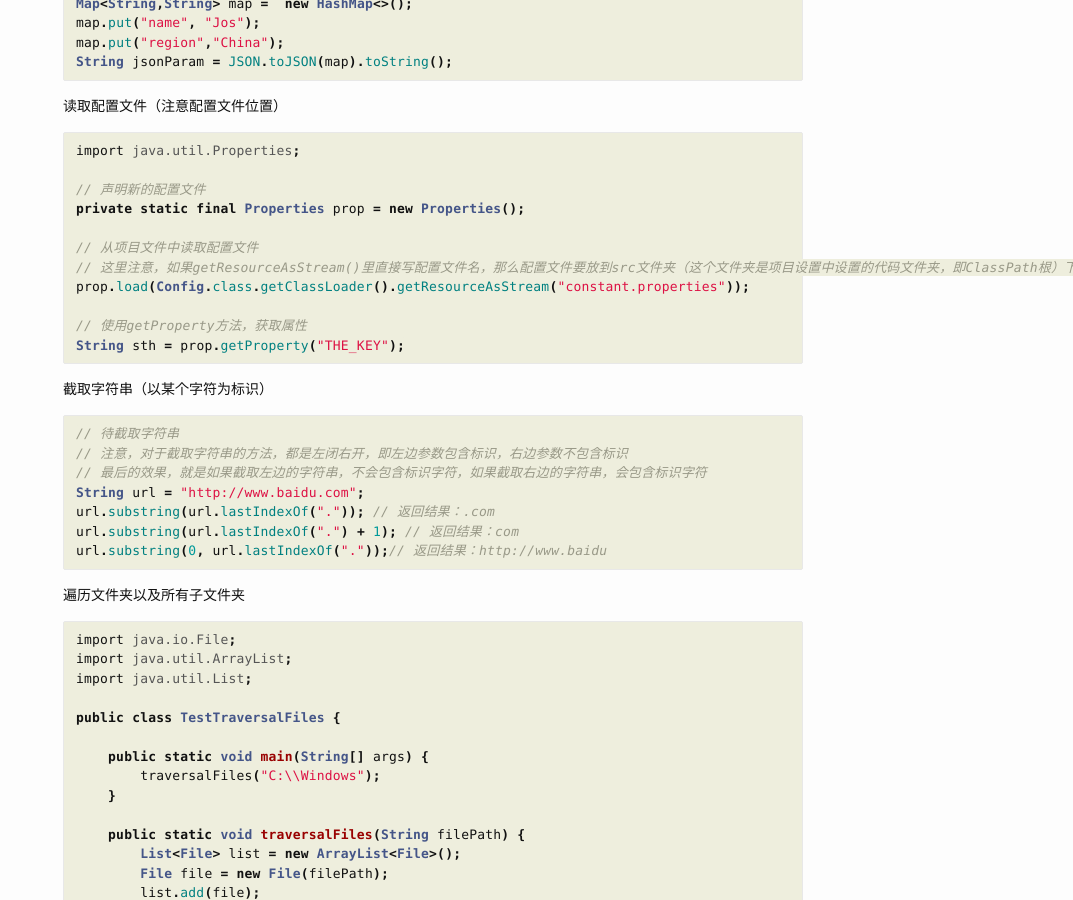
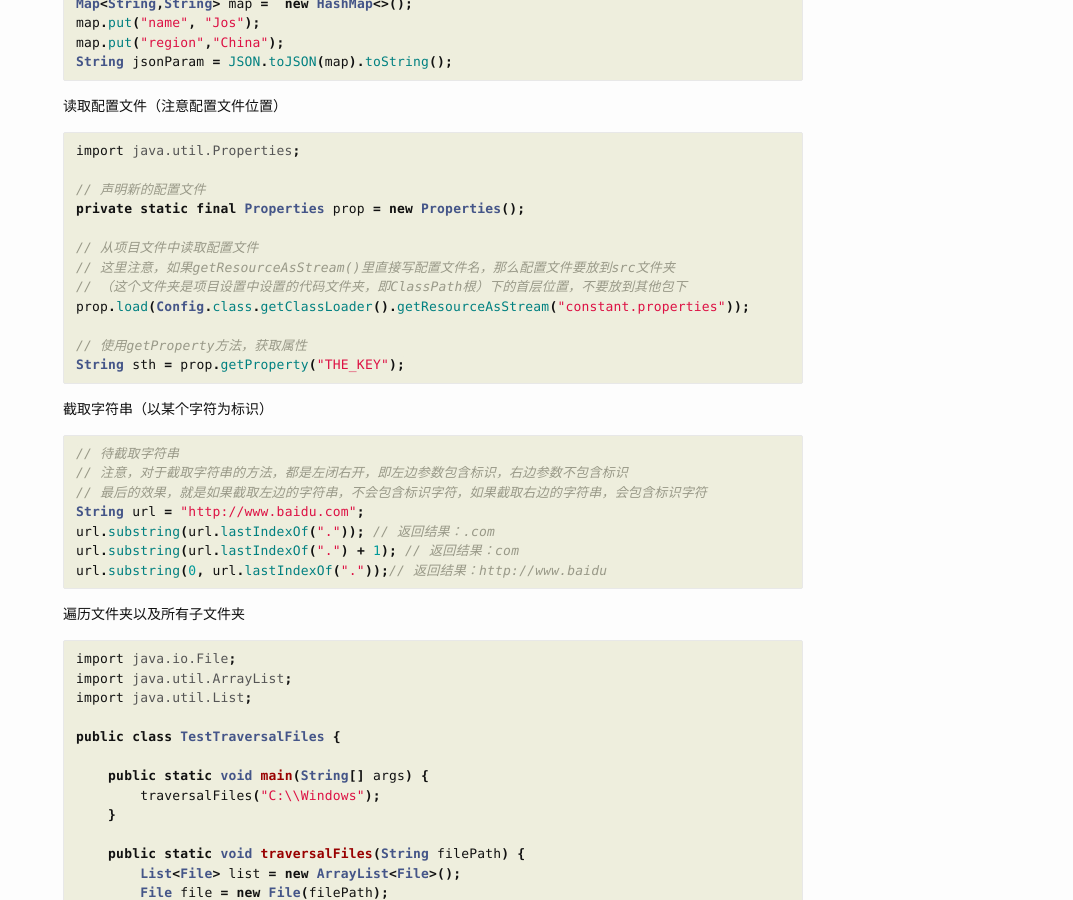
Before and after one commit to soulfere/soulfere.github.io, a Jekyll site: the page built from _posts/2019-04-30-code-segment.markdown, in a window 1280 px wide and 900 px high, scrolled down 2827 px. Shown: the whole window, without its empty margins (207-1280 px from the left). Built offline with Jekyll 4.4.1, drawn with Linux system fonts in a browser that asks for light colours.

```diff
--- a/_posts/2019-04-30-code-segment.markdown
+++ b/_posts/2019-04-30-code-segment.markdown
@@ -3,7 +3,7 @@ layout: post
 title:  "可复用代码片段"
 ---
 
-**记录可复用的常用代码片段，持续更新**
+*记录可复用的常用代码片段，持续更新*
 
 ---
 <br />
@@ -164,7 +164,8 @@ import java.util.Properties;
 private static final Properties prop = new Properties();
 
 // 从项目文件中读取配置文件
-// 这里注意，如果getResourceAsStream()里直接写配置文件名，那么配置文件要放到src文件夹（这个文件夹是项目设置中设置的代码文件夹，即ClassPath根）下的首层位置，不要放到其他包下
+// 这里注意，如果getResourceAsStream()里直接写配置文件名，那么配置文件要放到src文件夹
+// （这个文件夹是项目设置中设置的代码文件夹，即ClassPath根）下的首层位置，不要放到其他包下
 prop.load(Config.class.getClassLoader().getResourceAsStream("constant.properties"));
 
 // 使用getProperty方法，获取属性
```
